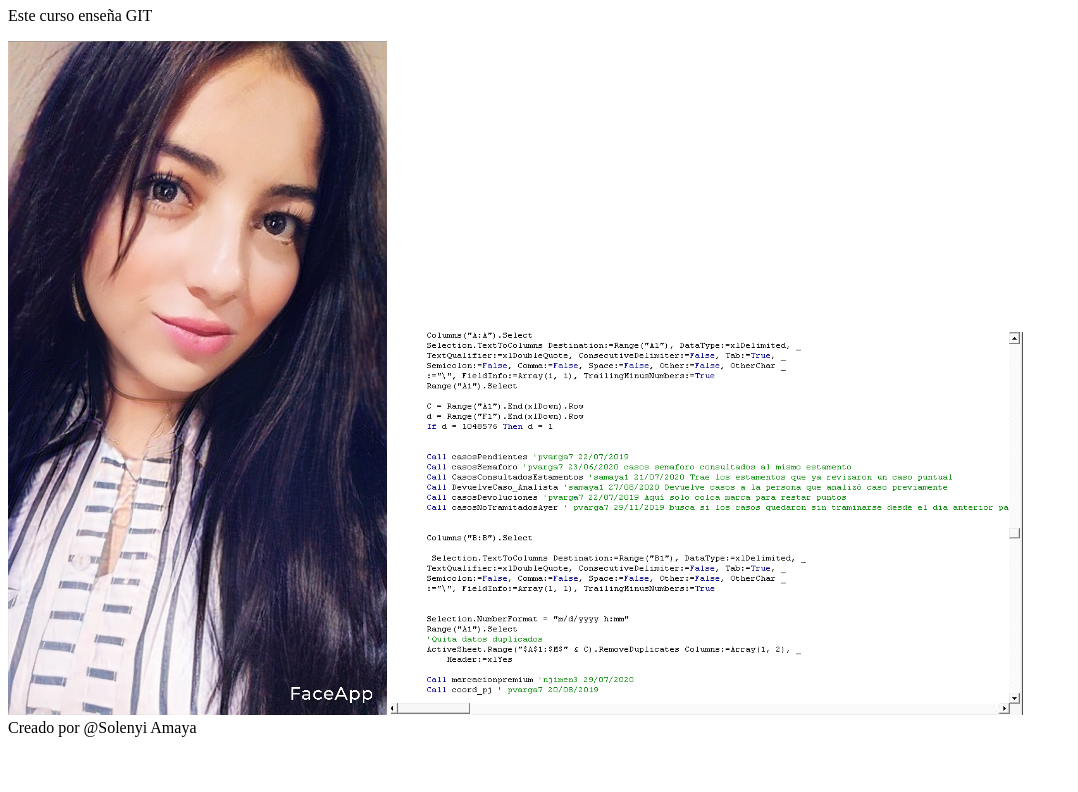
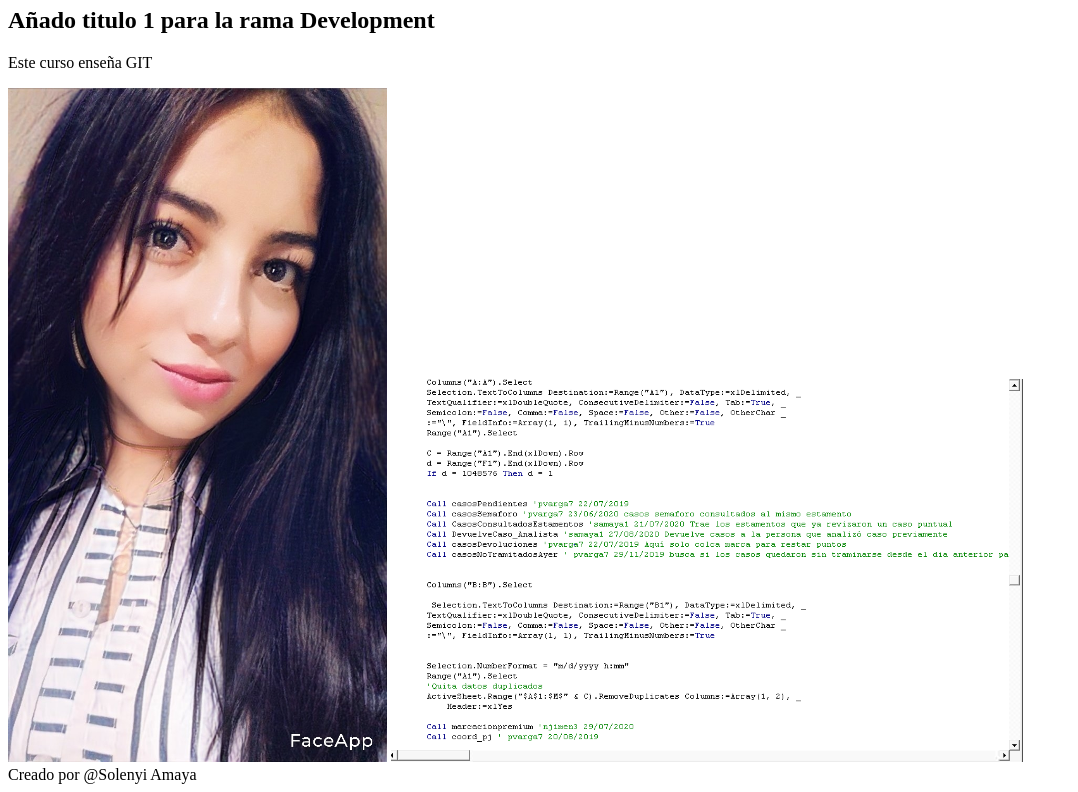
Before and after one commit to samaya199/CursoGitEclipse, a plain HTML site: page Git.html in a window 1280 px wide. Shown: the part 73-865 px from the top of the page, without its empty margins (0-1078 px from the left). Before the commit the page ends 818 px from the top, so only its background shows below. Drawn offline with Linux system fonts and the light colour scheme.

Commit message:
Agrego h2 en el body en Git.html

```diff
--- a/Git.html
+++ b/Git.html
@@ -7,6 +7,7 @@
   </head>
   <body>
     <h1>Manejo de comandos Git</h1>
+    <h2>Añado titulo 1 para la rama Development</h2>
     <p>Este curso enseña GIT</p>
     <div>
       <img src="img/Foto.jpeg" alt="Foto de prueba" width="30%" />
```
